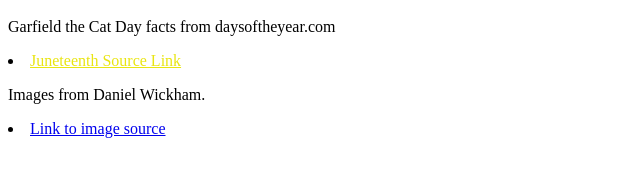
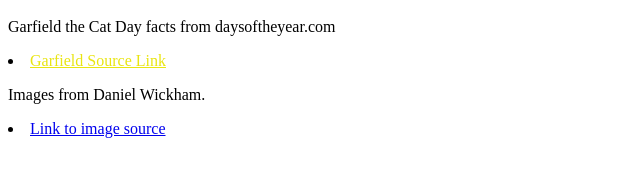
Before and after one commit to wick1991/htmlproject, a plain HTML site: page juneOther.html in a window 1280 px wide. Shown: the part 371-548 px from the top of the page, 0-640 px from the left. Drawn offline with Linux system fonts and the light colour scheme.

Commit message:
Link Description Change

```diff
--- a/juneOther.html
+++ b/juneOther.html
@@ -19,7 +19,7 @@
 
             <h4>REFERENCES AND SOURCES</h4>
         <p>Garfield the Cat Day facts from daysoftheyear.com</p>
-            <li><a href="https://www.daysoftheyear.com/days/garfield-the-cat-day/" style="color: rgb(233, 229, 17);">Juneteenth Source Link</a></li>
+            <li><a href="https://www.daysoftheyear.com/days/garfield-the-cat-day/" style="color: rgb(233, 229, 17);">Garfield Source Link</a></li>
 
         <p>Images from Daniel Wickham.</p>
             <li><a href="https://github.com/wick1991/htmlproject/blob/main/garfield.png">Link to image source</a></li>
```
